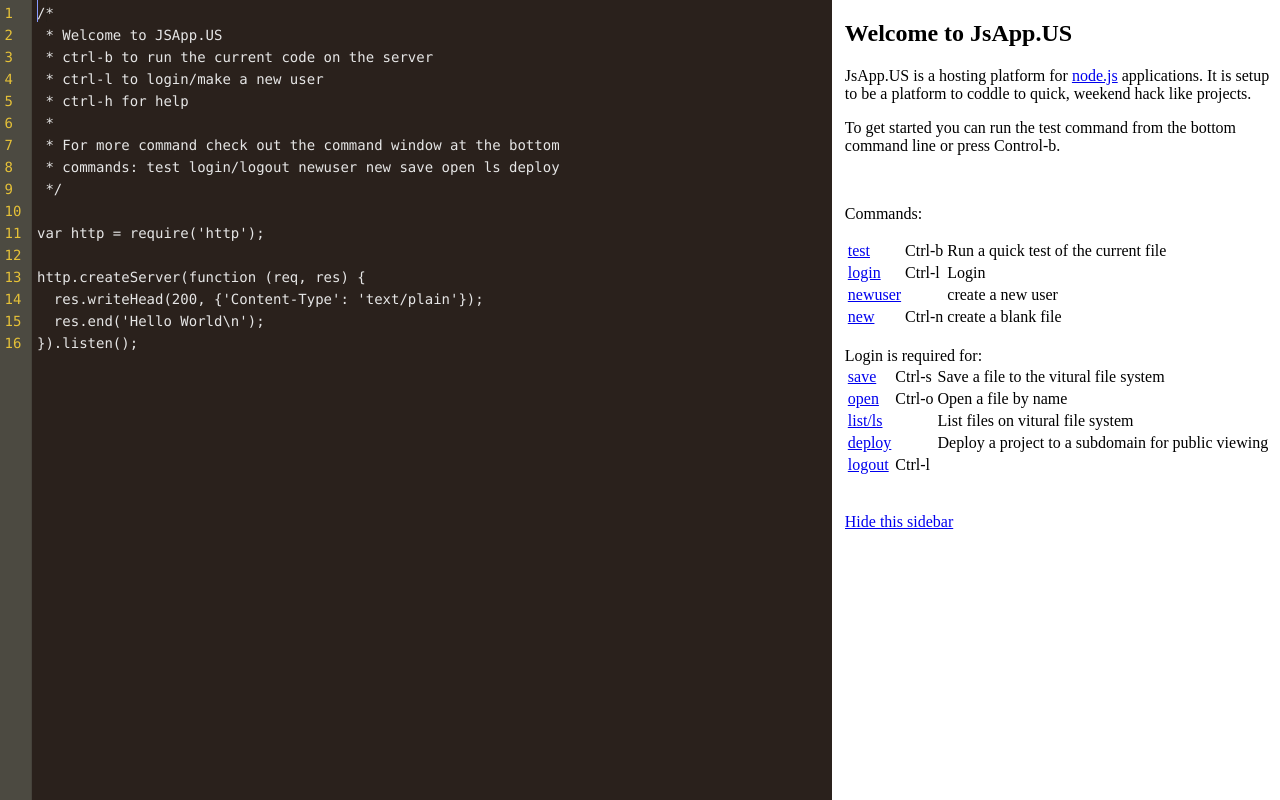
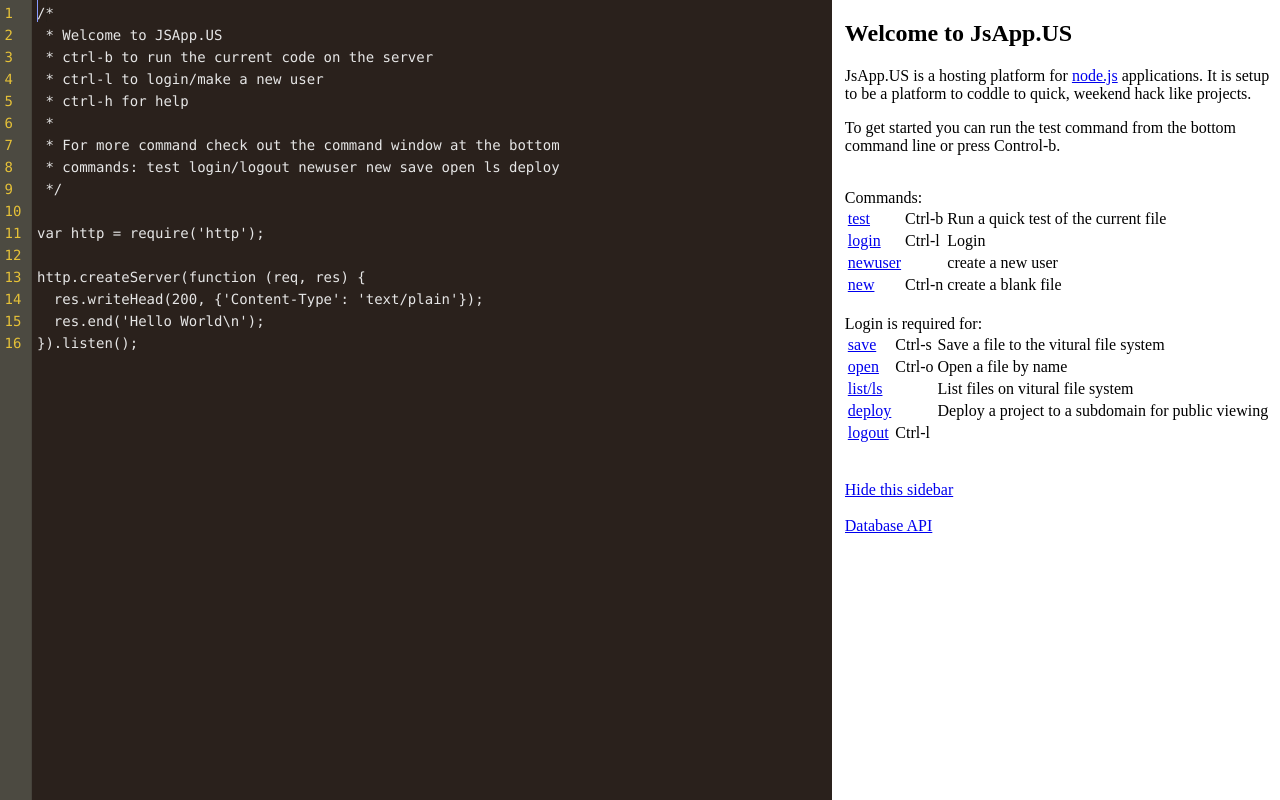
Before and after one commit to matthewfl/node-host, a plain HTML site: page static/index.html in a window 1280 px wide. Drawn offline with nearby package versions, Linux system fonts and the light colour scheme; files that its build step writes are made by us from their sources; files whose address does not match are found by name.

Commit message:
adding database api link to sidebar

```diff
--- a/static/index.html
+++ b/static/index.html
@@ -86,7 +86,7 @@
 <p>JsApp.US is a hosting platform for <a href="http://nodejs.org">node.js</a> applications.  It is setup to be a platform to coddle to quick, weekend hack like projects.</p>
 <p>To get started you can run the test command from the bottom command line or press Control-b.</p>
 <br>
-</p>Commands:</p>
+Commands:
 <table border="0">
   <tr><td><a href="http://wiki.matthewfl.com/jsapp:commands#test" cmd="test">test</a></td><td>Ctrl-b</td><td>Run a quick test of the current file</td></tr>
   <tr><td><a href="http://wiki.matthewfl.com/jsapp:commands#login_logout" cmd="login">login</a></td><td>Ctrl-l</td><td>Login</td></tr>
@@ -104,6 +104,8 @@
 </table>
 <br><br>
 <a href="#" onclick="sideBar(false);">Hide this sidebar</a>
+<br><br>
+<a href="http://wiki.matthewfl.com/jsapp:modules#db">Database API</a>
 </div>
 <script type="text/javascript">
   (function() {
```
